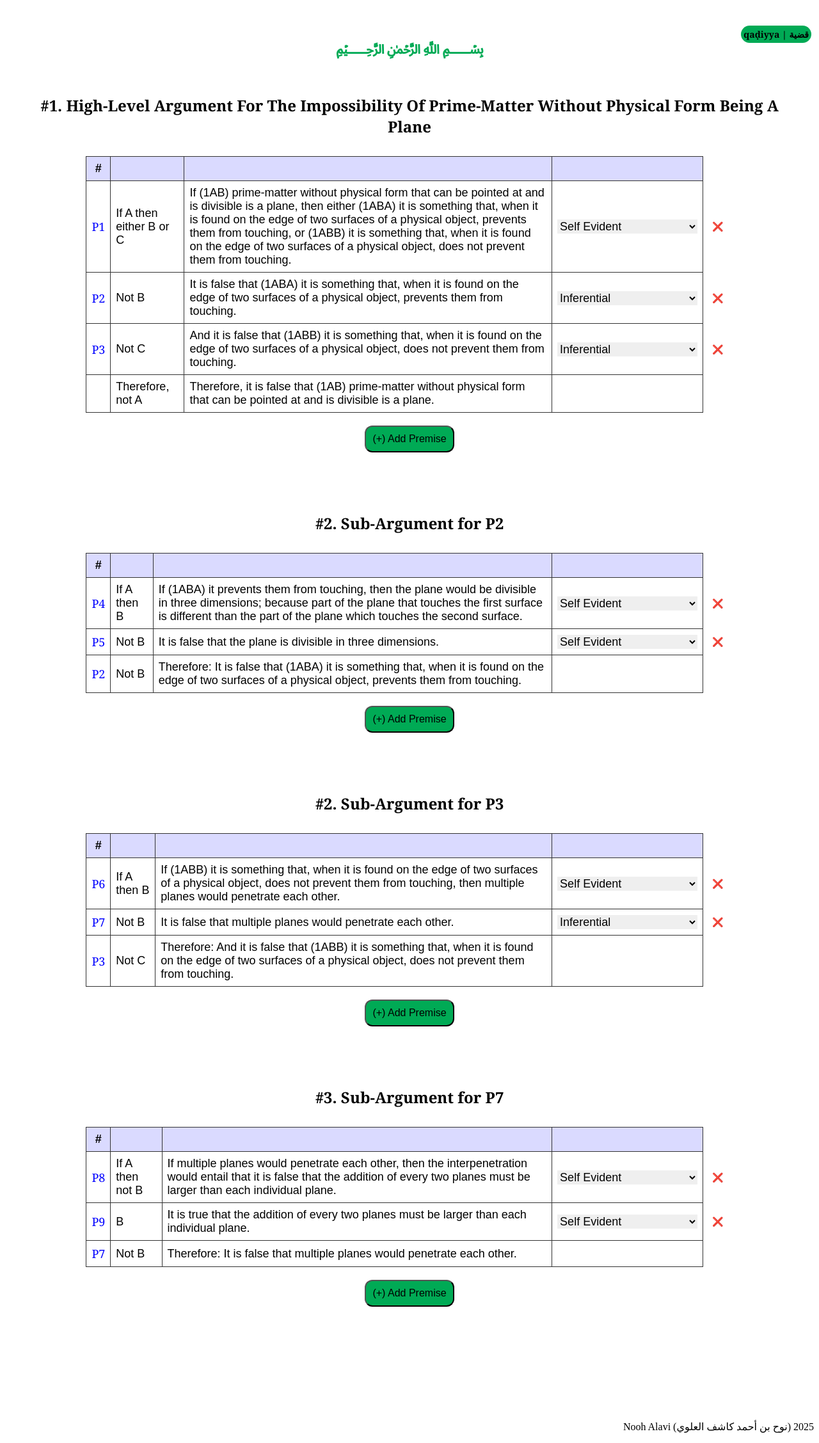
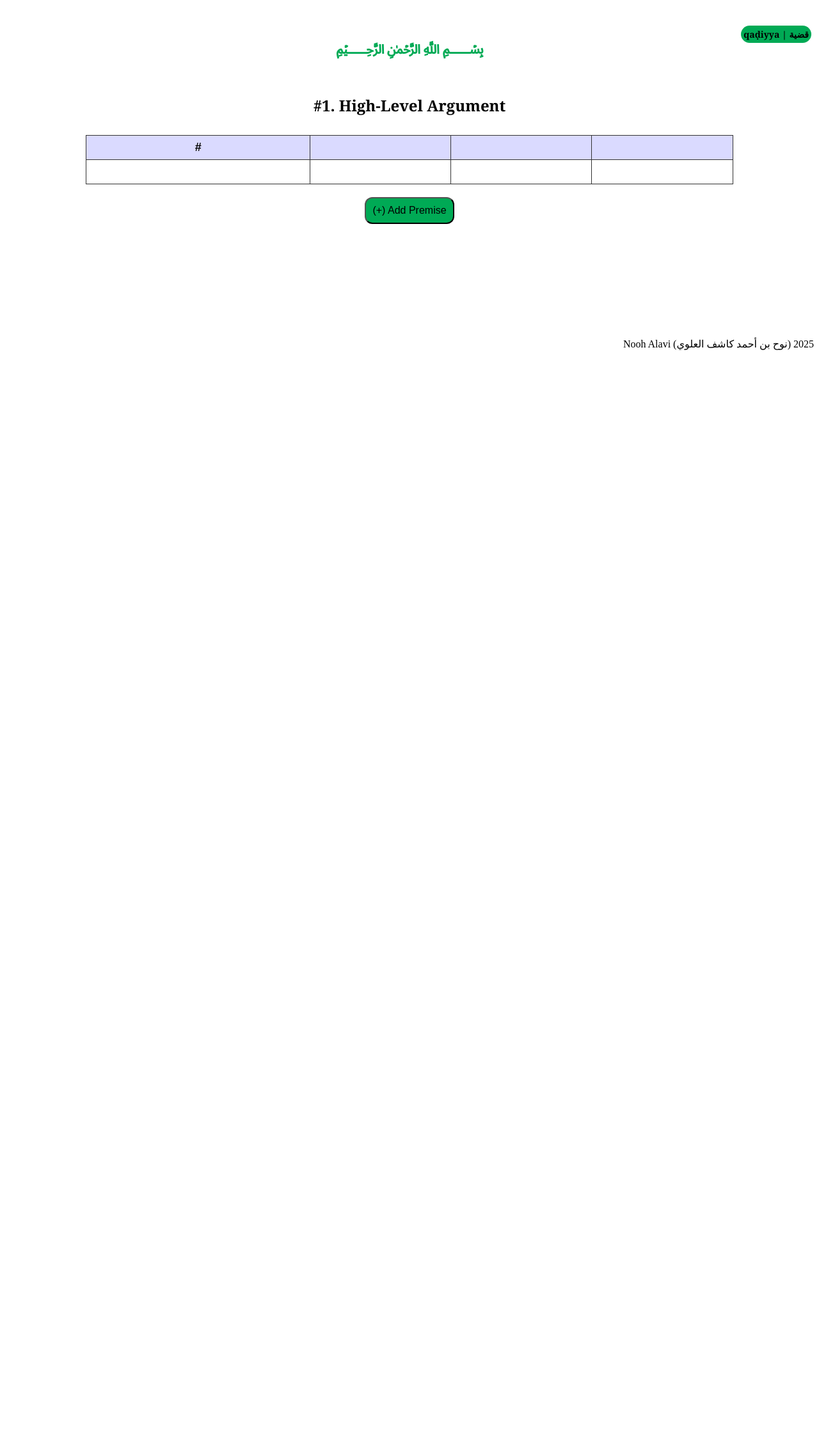
Before and after one commit to NoohAlavi/Qadiyya, a Flask app: page / in a window 1280 px wide. Shown: the whole page at 64% size. After the commit the page ends 547 px from the top, so only its background shows below. Run offline with Flask 3, Linux system fonts and the light colour scheme; lists and menus that the app fills with data are empty.

Commit message:
Finished Prototype 1.0

```diff
--- a/app.py
+++ b/app.py
@@ -1,4 +1,4 @@
-from flask import Flask, render_template, redirect, url_for, request
+from flask import Flask, render_template, redirect, url_for, request, jsonify
 from node import *
 from mantiq_map import *
 
@@ -6,22 +6,8 @@ app = Flask(__name__)
 
 # Create an argument
 mymap = MantiqMap()
-root_node = Node("Therefore, not A", "Therefore, it is false that (1AB) prime-matter without physical form that can be pointed at and is divisible is a plane.")
+root_node = Node("", "")
 mymap.set_root(root_node)
-mymap.set_title("the Impossibility of Prime-matter without physical form being a plane")
-
-mymap.add_subpremise(0, "If A then either B or C", "If (1AB) prime-matter without physical form that can be pointed at and is divisible is a plane, then either (1ABA) it is something that, when it is found on the edge of two surfaces of a physical object, prevents them from touching, or (1ABB) it is something that, when it is found on the edge of two surfaces of a physical object, does not prevent them from touching.", PremiseType.SELF_EVIDENT)
-mymap.add_subpremise(0, "Not B", "It is false that (1ABA) it is something that, when it is found on the edge of two surfaces of a physical object, prevents them from touching.", PremiseType.INFERENTIAL)
-mymap.add_subpremise(0, "Not C", "And it is false that (1ABB) it is something that, when it is found on the edge of two surfaces of a physical object, does not prevent them from touching.", PremiseType.INFERENTIAL)
-
-mymap.add_subpremise(2, "If A then B", "If (1ABA) it prevents them from touching, then the plane would be divisible in three dimensions; because part of the plane that touches the first surface is different than the part of the plane which touches the second surface.", PremiseType.SELF_EVIDENT)
-mymap.add_subpremise(2, "Not B", "It is false that the plane is divisible in three dimensions.", PremiseType.SELF_EVIDENT)
-
-mymap.add_subpremise(3, "If A then B", "If (1ABB) it is something that, when it is found on the edge of two surfaces of a physical object, does not prevent them from touching, then multiple planes would penetrate each other.", PremiseType.SELF_EVIDENT)
-mymap.add_subpremise(3, "Not B", "It is false that multiple planes would penetrate each other.", PremiseType.INFERENTIAL)
-
-mymap.add_subpremise(7, "If A then not B", "If multiple planes would penetrate each other, then the interpenetration would entail that it is false that the addition of every two planes must be larger than each individual plane.", PremiseType.SELF_EVIDENT)
-mymap.add_subpremise(7, "B", "It is true that the addition of every two planes must be larger than each individual plane.", PremiseType.SELF_EVIDENT)
 
 @app.route("/add_premise", methods=["POST"])
 def add_premise():
@@ -37,6 +23,40 @@ def delete_premise():
 
     return redirect(url_for("home"))
 
+@app.route("/update_premise", methods=["POST"])
+def update_premise():
+    data = request.get_json()
+    premise_number = data['number'] if data['number'] else 0
+    field = data['field']  # 'barebones' or 'written_premise'
+    new_value = data['value']
+
+    # Find the premise node by number
+    premise = mymap.find_node_by_number(mymap.root, premise_number)
+
+    if premise:
+        if field == 'barebones':
+            premise.barebones_form = new_value
+        elif field == 'written_premise':
+            premise.written_premise = new_value
+
+    return redirect(url_for("home"))
+
+@app.route("/update_proposition_type", methods=['POST'])
+def update_proposition_type():
+    data = request.get_json()
+    proposition_type = mymap.parse_premise_type(data['value'])
+    premise_number = data['number']
+
+    premise = mymap.find_node_by_number(mymap.root, premise_number)
+
+    if premise:
+        premise.premise_type = proposition_type
+
+        if proposition_type == PremiseType.INFERENTIAL:
+            mymap.add_subpremise(premise_number[1:], "", "", PremiseType.SELF_EVIDENT)
+
+    return redirect(url_for("home"))
+
 @app.route("/")
 def home():
     return render_template("index.html", argument_chart=mymap.get_chart_representation(), premise_types=mymap.get_premise_types_list())
--- a/mantiq_map.py
+++ b/mantiq_map.py
@@ -104,7 +104,7 @@ class MantiqMap:
                     # Reiterate the premise being proven
                     subt_rows.append({
                         "number": premise.number,
-                        "barebones": premise.barebones_form,
+                        "barebones": ' ',
                         "written_premise": "Therefore: " + premise.written_premise
                     })
 
@@ -144,6 +144,9 @@ class MantiqMap:
             assign_sub(premise)
 
     def find_node_by_number(self, node: Node, number: str) -> Node | None:
+        if node.is_root and str(number) in ["0", ""]:
+            return node
+
         if getattr(node, "number", None) == number:
             return node
 
@@ -157,16 +160,8 @@ class MantiqMap:
         return None
 
     def format_premise_type(self, premise_type: PremiseType) -> str:
-        # premise_types = {
-        #     PremiseType.INFERENTIAL: "Inferential [naẓariyyāt]",
-        #     PremiseType.SELF_EVIDENT: "Self-Evident [awwaliyyāt]",
-        #     PremiseType.OBSERVATIONAL: "Observational [mushāhadāt]",
-        #     PremiseType.EMPERICALLY_OBSERVED: "Empirically Observed [ḥissiyyāt]",
-        #     PremiseType.INTROSPECTIVELY_OBSERVED: "Introspectively Observed [wijdāniyyāt]",
-        #     PremiseType.TESTED: "Tested [mujarrabāt]",
-        #     PremiseType.INTUITED: "Intuited [ḥadsiyyāt]",
-        #     PremiseType.MASS_TESTIFIED: "Mass-Transmitted [mutawātirāt]",
-        #     PremiseType.SUBCONSCIOUSLY_INFERRED: "Subconsciously-Inferred [fiṭriyyāt]"
-        # }
         return premise_type.name.replace('_', ' ').title()
-        # return premise_types[premise_types]
+
+    def parse_premise_type(self, label: str) -> PremiseType:
+        enum_key = label.replace(' ', '_').upper()
+        return PremiseType[enum_key]
--- a/templates/index.html
+++ b/templates/index.html
@@ -5,6 +5,7 @@
     <title>qaḍiyya</title>
     <link rel="shortcut icon" href="{{ url_for('static', filename='qadiyya_favicon.ico') }}">
     <link rel="stylesheet" href="{{ url_for('static', filename='index.css') }}">
+    <script src="{{ url_for('static', filename='script.js') }}"></script>
 
     <div id='top'>
         <h1>qaḍiyya | قضية</h1>
@@ -33,11 +34,11 @@
         {% for row in argument['rows'] %}
         <tr>
             <td class="num">{{ row.number }}</td>
-            <td contenteditable="true">{{ row.barebones }}</td>
+            <td contenteditable="true" class="barebones">{{ row.barebones }}</td>
 
             <!-- Written premise: editable only for premises or main argument -->
             {% if row.premise_type or (argument.level == 1) %}
-            <td contenteditable="true">{{ row.written_premise }}</td>
+            <td contenteditable="true" class="written_premise">{{ row.written_premise }}</td>
             {% else %}
             <!-- Conclusion row: not editable for conclusions of sub-arguments-->
             <td>{{ row.written_premise }}</td>
```
Also changed, not shown: static/script.js (added, +48 -0 lines).
